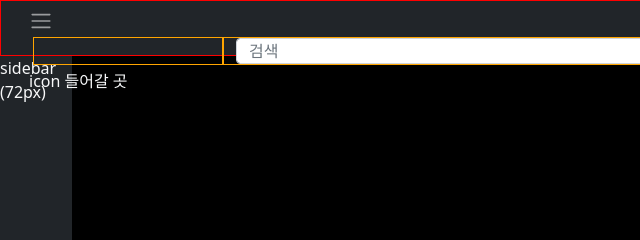
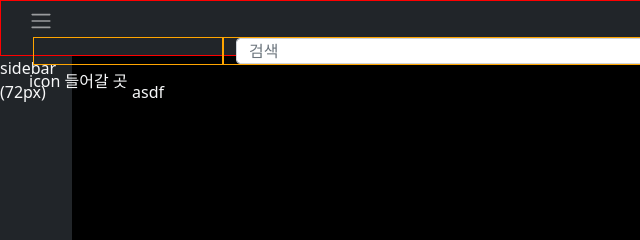
Before and after one commit to my3ngd/clonecoding, a plain HTML site: page index.html in a window 1280 px wide. Shown: the top 240 px of the page, 0-640 px from the left. Drawn offline with Linux system fonts and the light colour scheme.

Commit message:
container

```diff
--- a/index.html
+++ b/index.html
@@ -36,6 +36,11 @@
         <div>sidebar (72px)</div>
         <div style="background-color: black;">
           <!-- grid -->
+          <div class="container-fluid" style="margin-top: 24px;">
+            <div class="row" style="width: 100%; padding-left: 60px;">
+              asdf
+            </div>
+          </div>
         </div>
       </div>
     </main>
```
